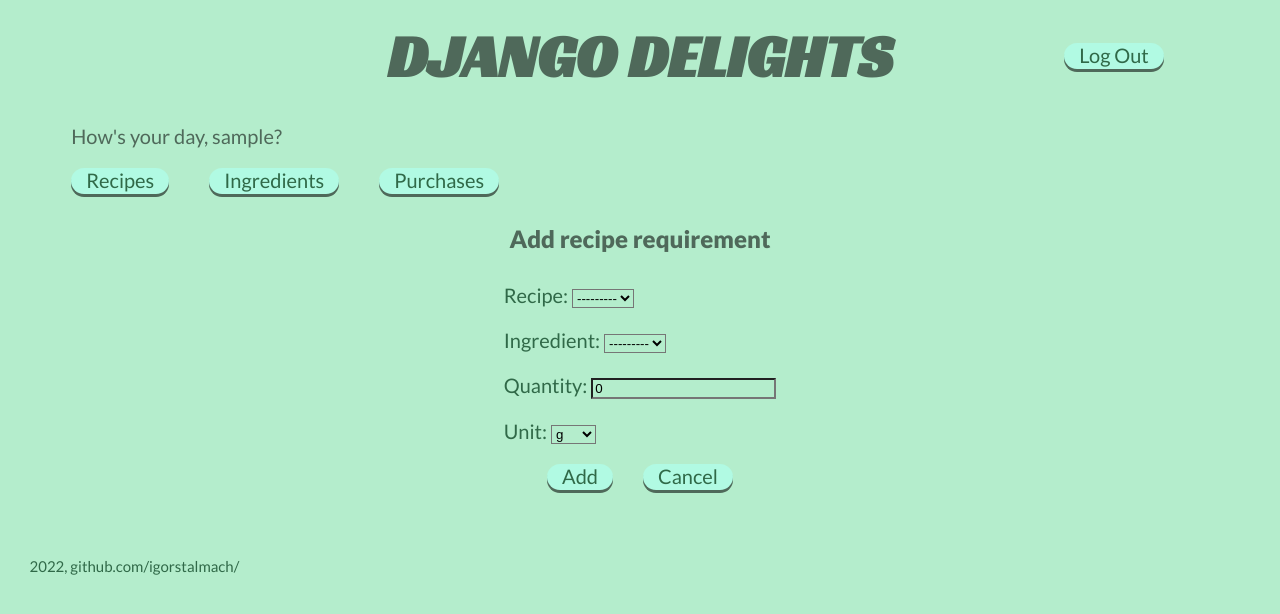
After one commit to igorstalmach/django-delights, a Django app: page /recipes/add_recipe_requirement/ in a window 1280 px wide. The commit adds this page. Shown: the top 614 px of the page. Run offline with Django 4.2, Linux system fonts and the light colour scheme; the visitor is signed in with stand-in values (Sample User, id 1); data that the repository does not hold is empty.

Commit message:
Implemented applying Requirements to a Recipe

```diff
--- a/inventory/forms.py
+++ b/inventory/forms.py
@@ -1,5 +1,5 @@
 from django import forms
-from .models import Ingredient, Recipe, Purchase
+from .models import Ingredient, Recipe, RecipeRequirement, Purchase
 
 class IngredientForm(forms.ModelForm):
     class Meta:
@@ -17,3 +17,9 @@ class PurchaseForm(forms.ModelForm):
     class Meta:
         model = Purchase
         fields = '__all__'
+
+
+class RecipeRequirementForm(forms.ModelForm):
+    class Meta:
+        model = RecipeRequirement
+        fields = '__all__'
--- a/inventory/models.py
+++ b/inventory/models.py
@@ -45,7 +45,7 @@ class RecipeRequirement(models.Model):
         return f"{self.ingredient.name} required for {self.recipe.name}, Qty {self.quantity} {self.unit}"
 
     def get_absolute_url(self):
-        return "/requirements"
+        return "/recipes"
 
 
 class Purchase(models.Model):
--- /dev/null
+++ b/inventory/templates/inventory/add/add_reciperequirement.html
@@ -0,0 +1,19 @@
+{% extends 'inventory/base.html' %}
+
+{% load static %}
+
+{% block title %}Add recipe requirement - Django Delights{% endblock %}
+
+{% block content %}
+    <div class="form">
+        <h2>Add recipe requirement</h2>
+        <form action="" method="POST" id="add_recipe_req_form">
+            {% csrf_token %}
+            {{ form.as_p }}
+        </form>
+        <div class="neighbour-buttons">
+            <button type="submit" form="add_recipe_req_form" class="btn">Add</button>
+            <a href="{% url 'recipes' %}" class="btn">Cancel</a>
+        </div>
+    </div>
+{% endblock %}
--- a/inventory/templates/inventory/home.html
+++ b/inventory/templates/inventory/home.html
@@ -10,15 +10,15 @@
     <table>
         <tr>
             <th>Revenue</th>
-            <td>${{ revenue }}</td>
+            <td>${{ revenue|stringformat:".2f" }}</td>
           </tr>
           <tr>
             <th>Costs</th>
-            <td>${{ costs }}</td>
+            <td>${{ costs|stringformat:".2f" }}</td>
           </tr>
           <tr>
             <th>Profit</th>
-            <td>${{ profit }}</td>
+            <td>${{ profit|stringformat:".2f" }}</td>
           </tr>
     </table>
 
--- a/inventory/templates/inventory/list/list_recipes.html
+++ b/inventory/templates/inventory/list/list_recipes.html
@@ -13,6 +13,7 @@
                 <th>Name</th>
                 <th>Requirements</th>
                 <th>Price per unit</th>
+                <th>Actions</th>
             </tr>
         </thead>
         <tbody>
@@ -33,6 +34,7 @@
     </table>
     <div class="neighbour-buttons">
         <a href="{% url 'add_recipe' %}" class="btn">Add recipe</a>
+        <a href="{% url 'add_recipe_req' %}" class="btn">Add recipe requirement</a>
         <a href="{% url 'home' %}" class="btn">Cancel</a>
     </div>
 </div>
--- a/inventory/urls.py
+++ b/inventory/urls.py
@@ -12,4 +12,5 @@ urlpatterns = [
     path("purchases/add_purchase/", views.AddPurchase.as_view(), name="add_purchase"),
     path("recipes/", views.ViewRecipe.as_view(), name="recipes"),
     path("recipes/add_recipe/", views.AddRecipe.as_view(), name="add_recipe"),
+    path("recipes/add_recipe_requirement/", views.AddRecipeRequirement.as_view(), name="add_recipe_req"),
 ]
--- a/inventory/views.py
+++ b/inventory/views.py
@@ -6,7 +6,7 @@ from django.views.generic.edit import CreateView
 from django.contrib.auth.mixins import LoginRequiredMixin
 from django.db.models import Sum
 from .models import Ingredient, Recipe, RecipeRequirement, Purchase
-from .forms import IngredientForm, RecipeForm, PurchaseForm
+from .forms import IngredientForm, RecipeRequirementForm, RecipeForm, PurchaseForm
 
 
 def log_out(request):
@@ -64,3 +64,9 @@ class AddRecipe(LoginRequiredMixin, CreateView):
     model = Recipe
     template_name = "inventory/add/add_recipe.html"
     form_class = RecipeForm
+
+
+class AddRecipeRequirement(LoginRequiredMixin, CreateView):
+    model = RecipeRequirement
+    template_name = "inventory/add/add_reciperequirement.html"
+    form_class = RecipeRequirementForm
```
